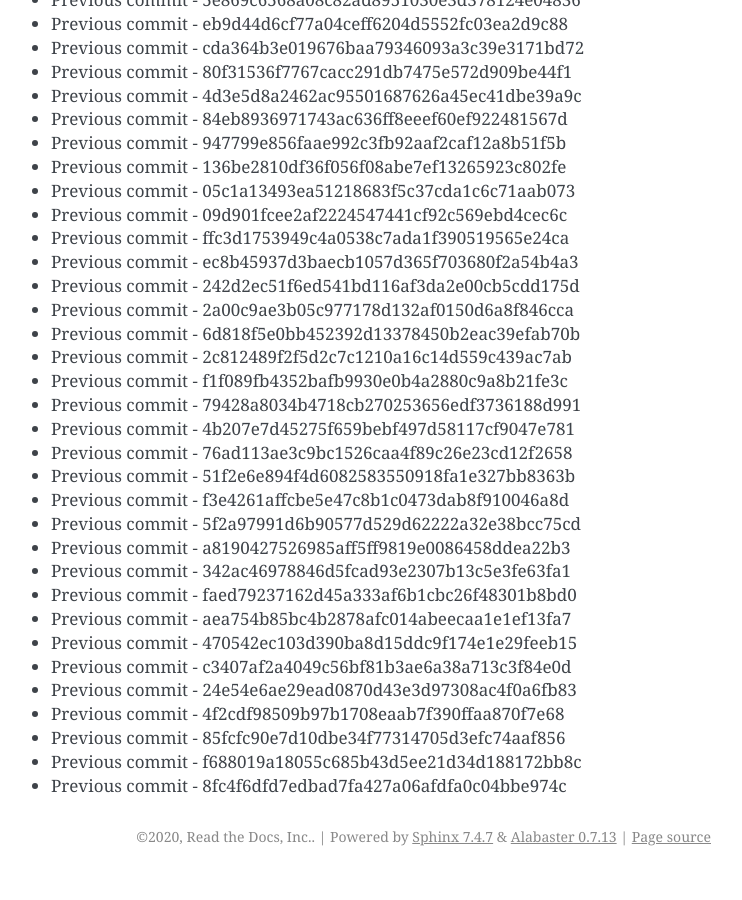
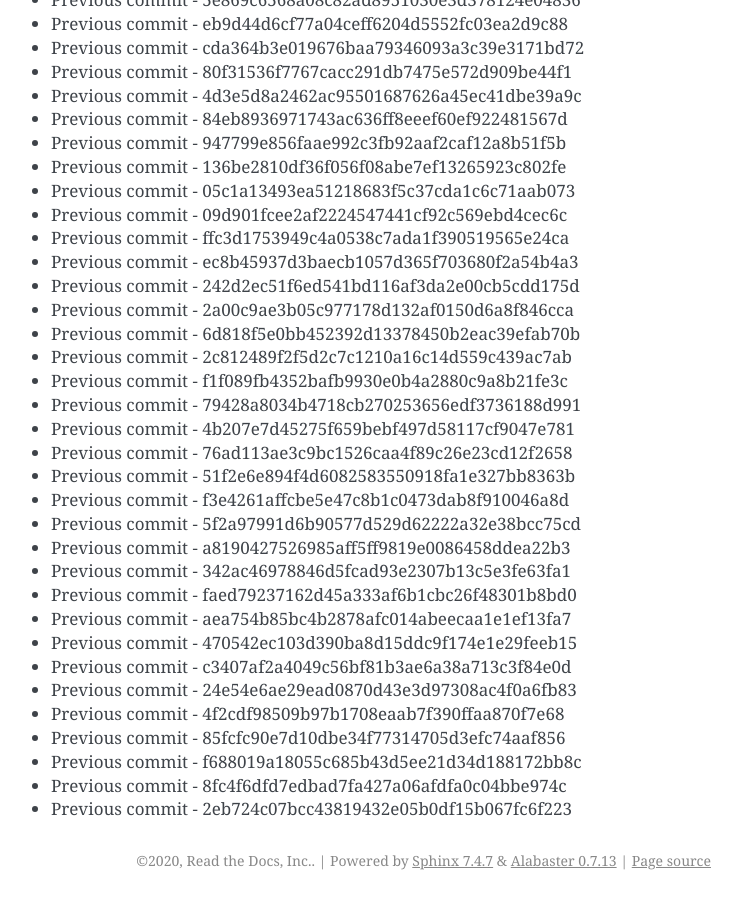
Before and after one commit to readthedocs/rtd-git-stresstest, a Sphinx documentation site: the page built from docs/updates.rst, in a window 1280 px wide and 900 px high, scrolled down 8056 px. Shown: the whole window, without its empty margins (399-1141 px from the left). Built offline with Sphinx 7.4.7, drawn with Linux system fonts in a browser that asks for light colours; before the commit the page ends 8932 px from its top, so only the background shows below that.

Commit message:
Generating commit from previous: 2eb724c07bcc43819432e05b0df15b067fc6f223

```diff
--- a/docs/updates.rst
+++ b/docs/updates.rst
@@ -370,3 +370,4 @@ It can be tested for any performance characteristics.
 * Previous commit - 85fcfc90e7d10dbe34f77314705d3efc74aaf856
 * Previous commit - f688019a18055c685b43d5ee21d34d188172bb8c
 * Previous commit - 8fc4f6dfd7edbad7fa427a06afdfa0c04bbe974c
+* Previous commit - 2eb724c07bcc43819432e05b0df15b067fc6f223
```
